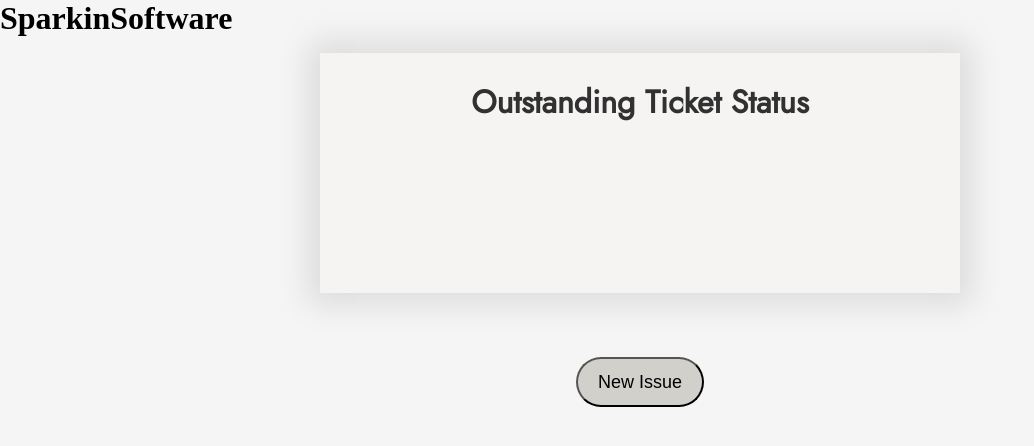
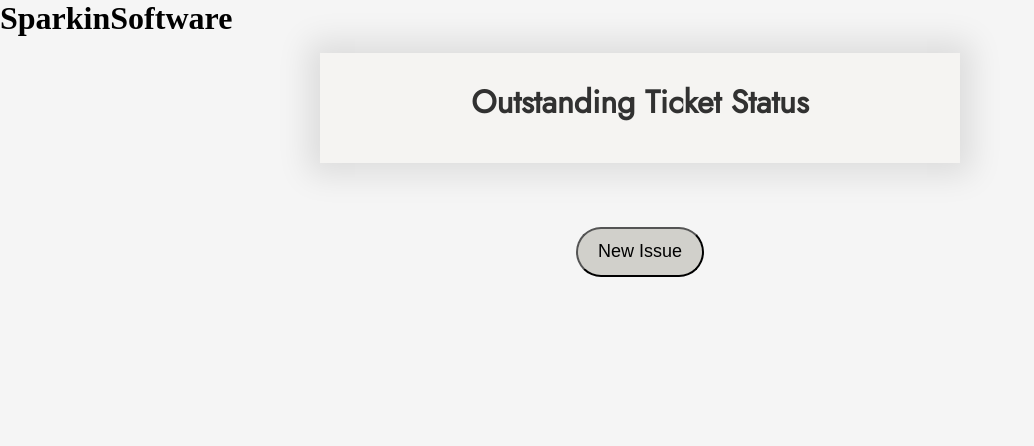
Before and after one commit to SparkinSoftware/TRUBL, a React (Vite) app: page /ticketCreate in a window 1280 px wide. Shown: the top 446 px of the page, without its empty margins (0-1034 px from the left). Built offline with nearby package versions, Linux system fonts and the light colour scheme.

Commit message:
styling updates

```diff
--- a/src/components/TicketCreate/ticket.css
+++ b/src/components/TicketCreate/ticket.css
@@ -16,12 +16,23 @@
     background-color: #f5f4f2;
     box-shadow: 0px 0px 30px 12px rgba(0,0,0,0.10);;
     width: 50vw;
-    height: 30vh;
+    height: fit-content;
+    padding-bottom: 3%;
     align-items: center;
     margin: -5% 0 5%;
 }
 .ticketStatusContainer h1 {
     margin-top: 4%;
+}
+
+.submittedTicket {
+    height: 10%;
+    width: 100%;
+    text-align: center;
+}
+
+.submittedTicket p {
+    margin-top: 1%;
 }
 
 .ticketFormContainer{
@@ -98,7 +109,7 @@ textarea {
     height: 50px;
     border-radius: 50%;
     position: relative;
-    top: -150px;
+    top: -120px;
     left: -54%;
     cursor: pointer;
     box-shadow: 0px 0px 30px 12px rgba(0,0,0,0.10);
```
